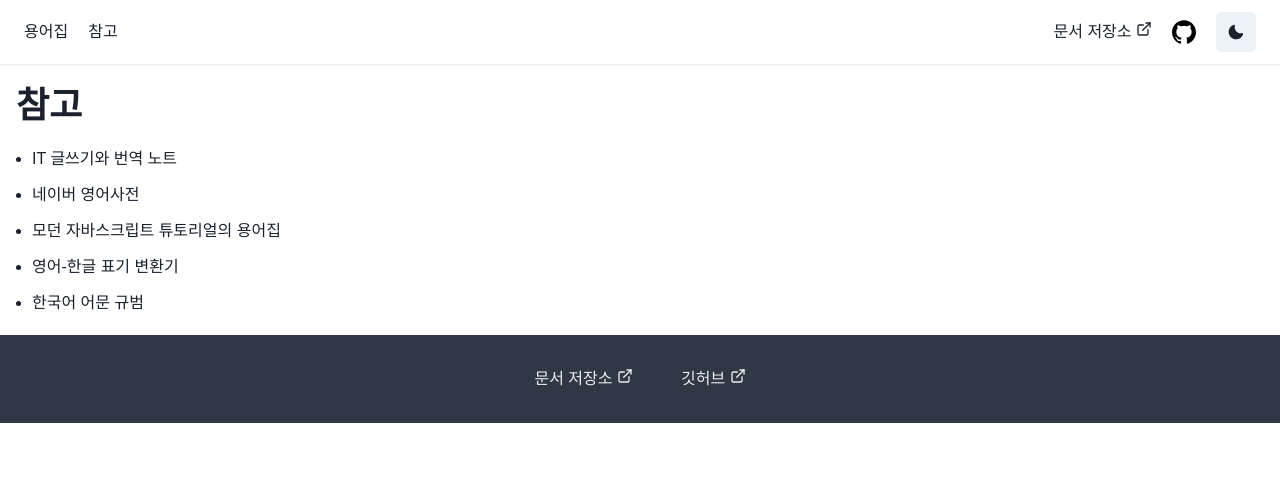
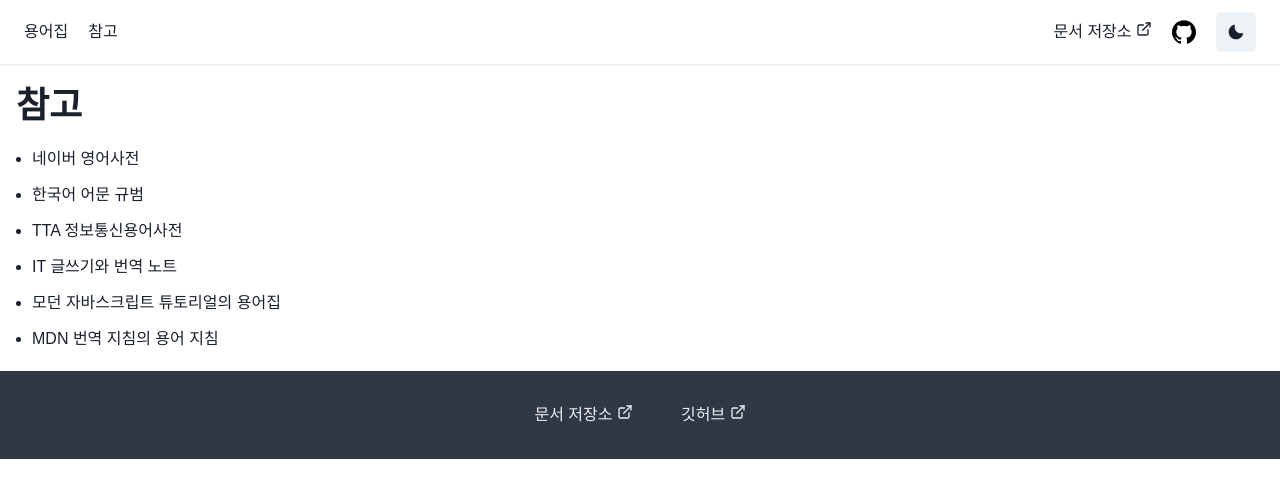
Before and after one commit to autroshot/docs-glossary, a Next.js app: page /reference in a window 1280 px wide. Shown: the top 498 px of the page. Built offline with nearby package versions, Linux system fonts and the light colour scheme.

Commit message:
참고 수정

```diff
--- a/pages/reference.tsx
+++ b/pages/reference.tsx
@@ -17,13 +17,23 @@
         <Heading my={3}>참고</Heading>
         <UnorderedList spacing={3} my={5}>
           <ListItem>
-            <Link href="https://wikidocs.net/book/4103" isExternal>
-              IT 글쓰기와 번역 노트
+            <Link href="https://en.dict.naver.com/" isExternal>
+              네이버 영어사전
             </Link>
           </ListItem>
           <ListItem>
-            <Link href="https://en.dict.naver.com/" isExternal>
-              네이버 영어사전
+            <Link href="https://kornorms.korean.go.kr/" isExternal>
+              한국어 어문 규범
+            </Link>
+          </ListItem>
+          <ListItem>
+            <Link href="http://terms.tta.or.kr/" isExternal>
+              TTA 정보통신용어사전
+            </Link>
+          </ListItem>
+          <ListItem>
+            <Link href="https://wikidocs.net/book/4103" isExternal>
+              IT 글쓰기와 번역 노트
             </Link>
           </ListItem>
           <ListItem>
@@ -35,13 +45,11 @@
             </Link>
           </ListItem>
           <ListItem>
-            <Link href="https://transliterator.herokuapp.com/" isExternal>
-              영어-한글 표기 변환기
-            </Link>
-          </ListItem>
-          <ListItem>
-            <Link href="https://kornorms.korean.go.kr/" isExternal>
-              한국어 어문 규범
+            <Link
+              href="https://github.com/mdn/translated-content/blob/main/docs/ko/translation-guide.md#%EC%9A%A9%EC%96%B4-%EC%A7%80%EC%B9%A8"
+              isExternal
+            >
+              MDN 번역 지침의 용어 지침
             </Link>
           </ListItem>
         </UnorderedList>
```
